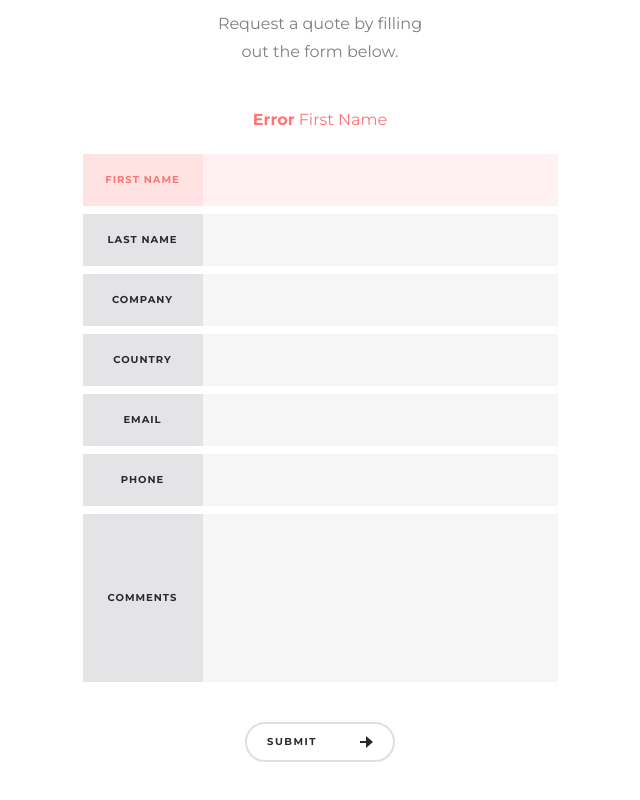
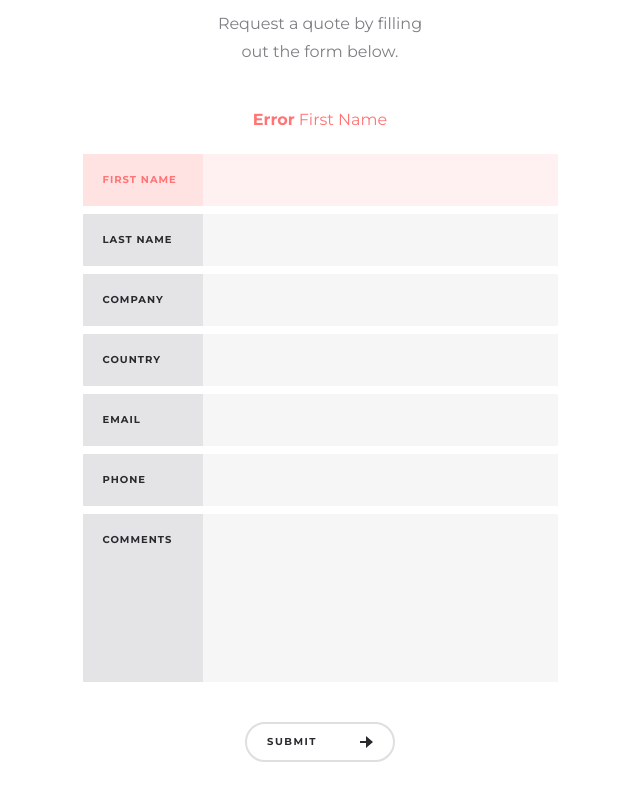
Before and after one commit to WebD00D/hoteltech, a website: page contact.html in a window 1280 px wide. Shown: the part 594-1394 px from the top of the page, without its empty margins (320-960 px from the left). Drawn offline with Linux system fonts and the light colour scheme.

Commit message:
left aligns form field labels

```diff
--- a/contact.html
+++ b/contact.html
@@ -99,37 +99,37 @@
           </div>
 
           <div class="input-wrap">
-            <div class="input-wrap__label input-wrap__label--error">First Name</div>
+            <div class="input-wrap__label input-wrap__label--error"><span>First Name</span></div>
             <div class="input-wrap__input input-wrap__input--error"><input type="text" /></div>
           </div>
 
           <div class="input-wrap">
-            <div class="input-wrap__label">Last Name</div>
+            <div class="input-wrap__label"><span>Last Name</span></div>
             <div class="input-wrap__input"><input type="text" /></div>
           </div>
 
           <div class="input-wrap">
-            <div class="input-wrap__label">Company</div>
+            <div class="input-wrap__label"><span>Company</span></div>
             <div class="input-wrap__input"><input type="text" /></div>
           </div>
 
           <div class="input-wrap">
-            <div class="input-wrap__label">Country</div>
+            <div class="input-wrap__label"><span>Country</span></div>
             <div class="input-wrap__input"><input type="text" /></div>
           </div>
 
           <div class="input-wrap">
-            <div class="input-wrap__label">Email</div>
+            <div class="input-wrap__label"><span>Email</span></div>
             <div class="input-wrap__input"><input type="text" /></div>
           </div>
 
           <div class="input-wrap">
-            <div class="input-wrap__label">Phone</div>
+            <div class="input-wrap__label"><span>Phone</span></div>
             <div class="input-wrap__input"><input type="text" /></div>
           </div>
 
           <div class="input-wrap input-wrap--textarea">
-            <div class="input-wrap__label input-wrap__label--textarea">Comments</div>
+            <div class="input-wrap__label input-wrap__label--textarea"><span>Comments</span></div>
             <div class="input-wrap__input input-wrap__input--textarea"><textarea></textarea></div>
           </div>
 
--- a/static/scss/style.scss
+++ b/static/scss/style.scss
@@ -1241,8 +1241,9 @@ body {
 
     &__label {
       display: flex;
-      justify-content: center;
-      align-items: center;
+      position: relative;
+      //justify-content: center;
+      //align-items: center;
       height: 52px;
       max-width: 120px;
       width: 100%;
@@ -1256,6 +1257,12 @@ body {
       color: #2a292d;
       background-color: #e4e4e7;
       text-transform: uppercase;
+
+      span {
+        position: absolute;
+        left: 20px;
+        top: 20px;
+      }
 
       &--error {
         color: #ff7474;
```
Also changed, not shown: static/css/style.css.
